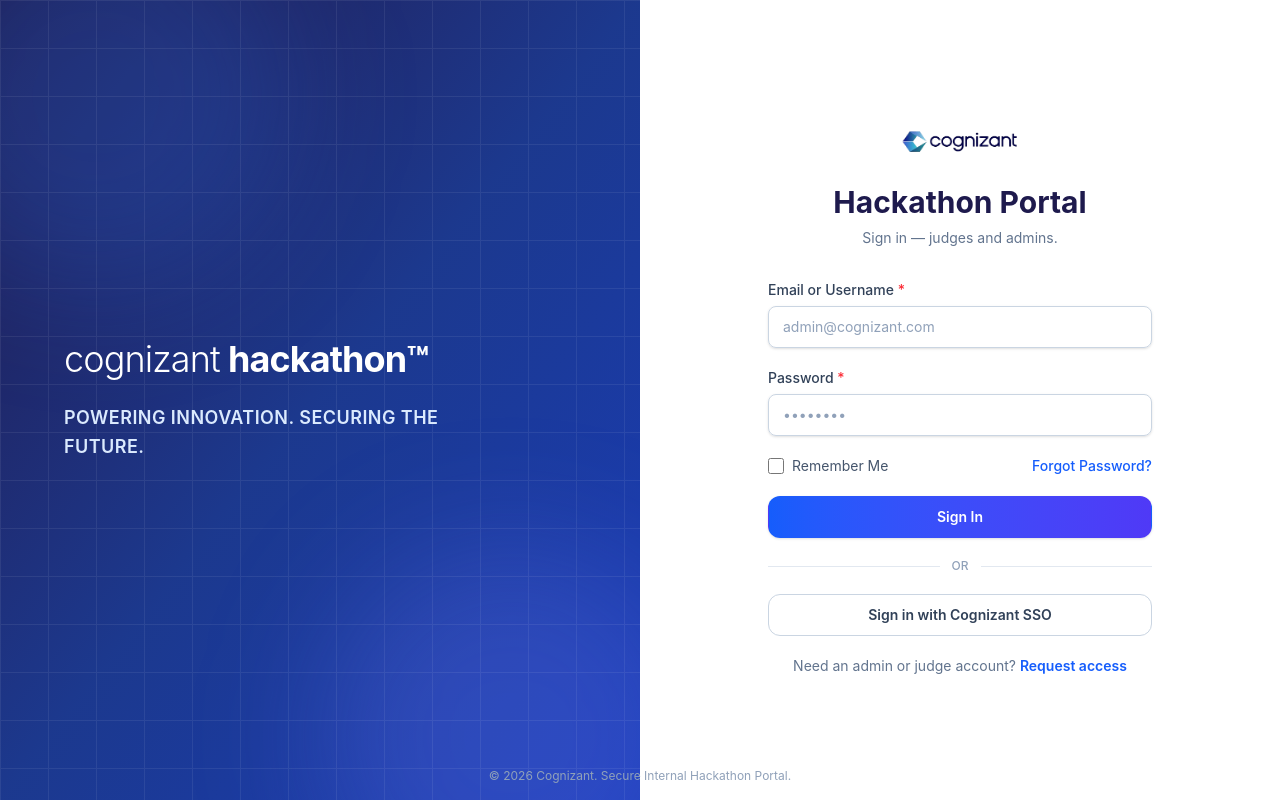
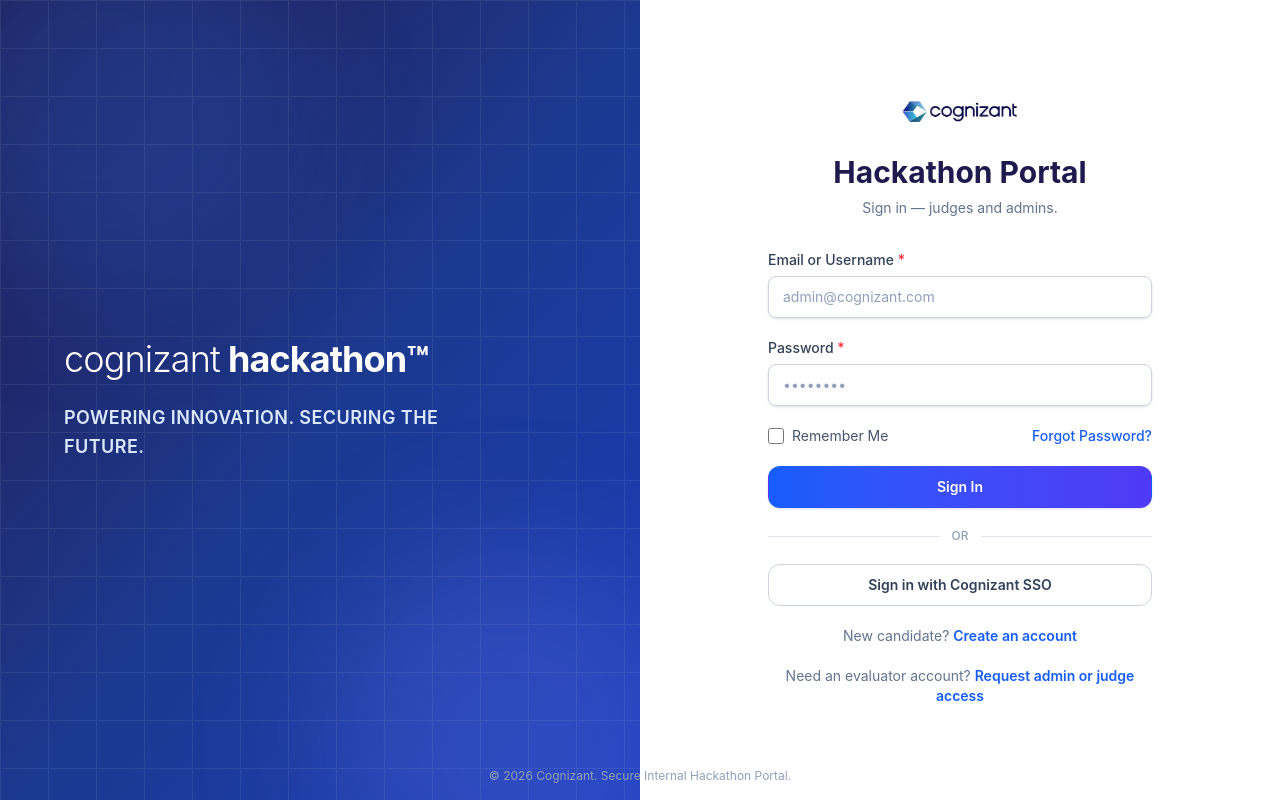
Before and after one commit to Akcognizant/Hackathon-suite, a React (Vite) app in the folder hackathon/frontend/: page /login in a window 1280 px wide. Built offline with nearby package versions, Linux system fonts and the light colour scheme; no server answers.

Commit message:
Restore 'New candidate? Create an account' on the login page
Revert the earlier removal: candidates still create accounts from the login
page (links to the assessment register), and the ASSESSMENT_URL import + footer
wording are back as before.

```diff
--- a/hackathon/frontend/src/components/AdminLogin.jsx
+++ b/hackathon/frontend/src/components/AdminLogin.jsx
@@ -8,6 +8,7 @@
   login as loginRequest,
   loginCandidate,
   redirectToAssessment,
+  ASSESSMENT_URL,
 } from '../api/authService'
 import Button from './ui/Button'
 
@@ -201,9 +202,15 @@
               </Button>
 
               <p className="text-center text-sm text-slate-500">
-                Need an admin or judge account?{' '}
+                New candidate?{' '}
+                <a href={`${ASSESSMENT_URL}/register`} className="font-semibold text-blue-600 transition-colors hover:text-blue-700">
+                  Create an account
+                </a>
+              </p>
+              <p className="text-center text-sm text-slate-500">
+                Need an evaluator account?{' '}
                 <Link to="/request-access" className="font-semibold text-blue-600 transition-colors hover:text-blue-700">
-                  Request access
+                  Request admin or judge access
                 </Link>
               </p>
             </form>
```
